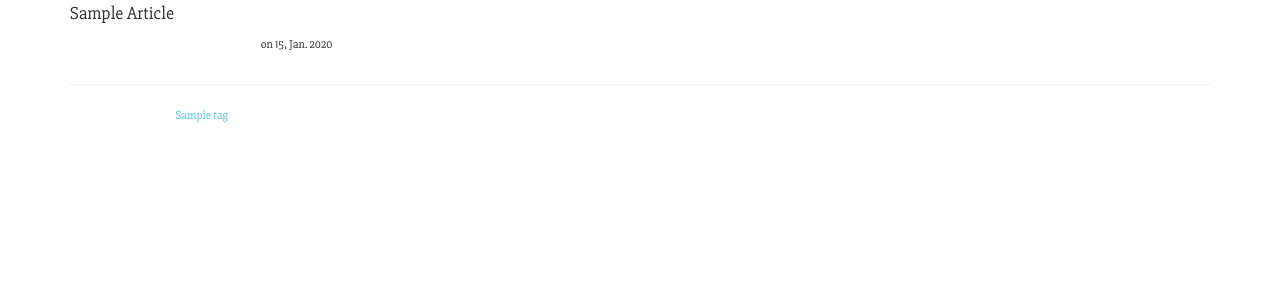
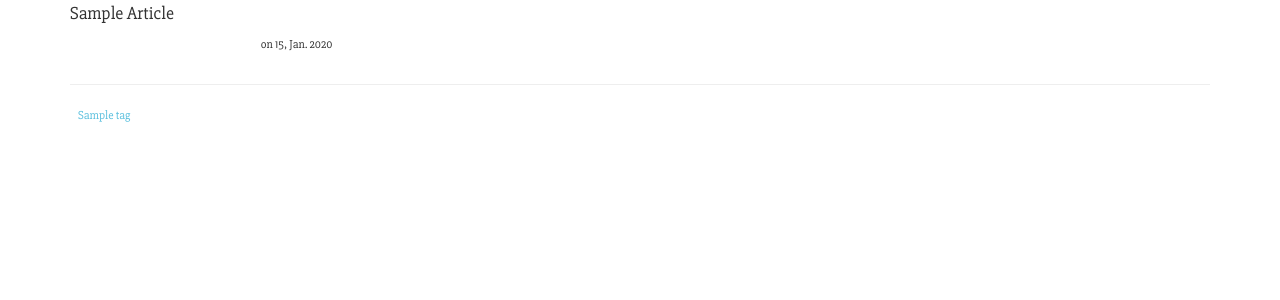
Before and after one commit to LakithaRav/techjargon, a Django app: page / in a window 1280 px wide. Shown: the part 365-665 px from the top of the page. Run offline with Django 3.2, Linux system fonts and the light colour scheme; tables that the repository leaves empty hold one stand-in row (values such as "Sample post"); parts of the project's set-up code (start-up, migrations or seed data) failed here and were passed over; some libraries are stand-ins or nearby versions.

Commit message:
width fix

```diff
--- a/techjargon-app/articles/templates/articles/index.html
+++ b/techjargon-app/articles/templates/articles/index.html
@@ -51,7 +51,7 @@
 <hr>
 
 <div class="row">
-  <div class="col-md-10 col-md-offset-1 text-justify tagcloud" id="tags">
+  <div class="col-sm-12 text-justify tagcloud" id="tags">
     {% for tag in tags %}
     <a href="{% url 'articles:tags_detail' tag.slug %}" rel="{{ tag.weight }}">{{ tag.name }}</a>
     {% endfor %}
```
